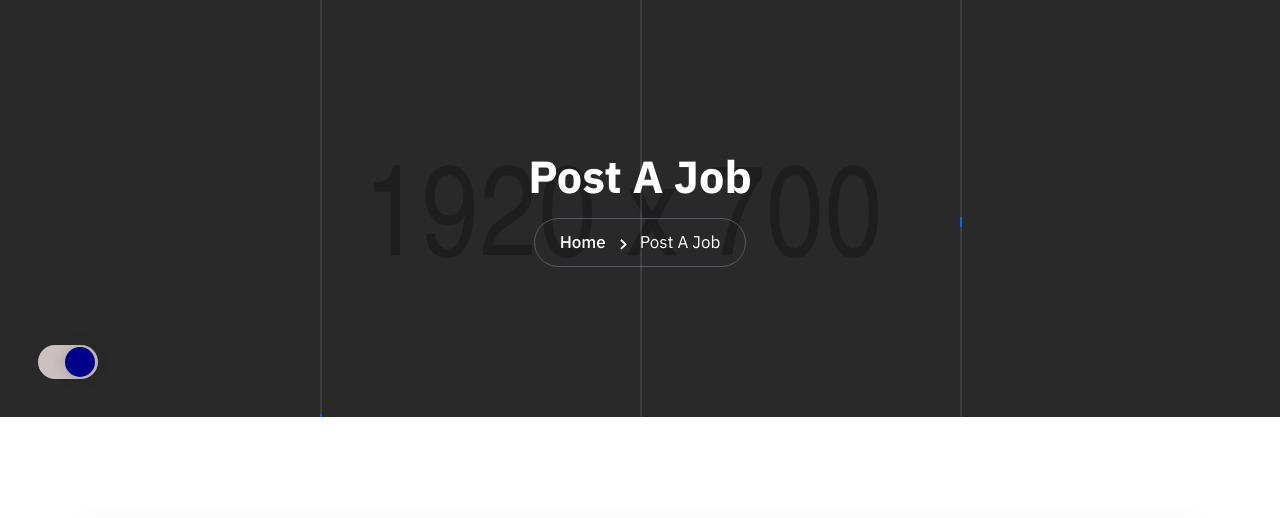
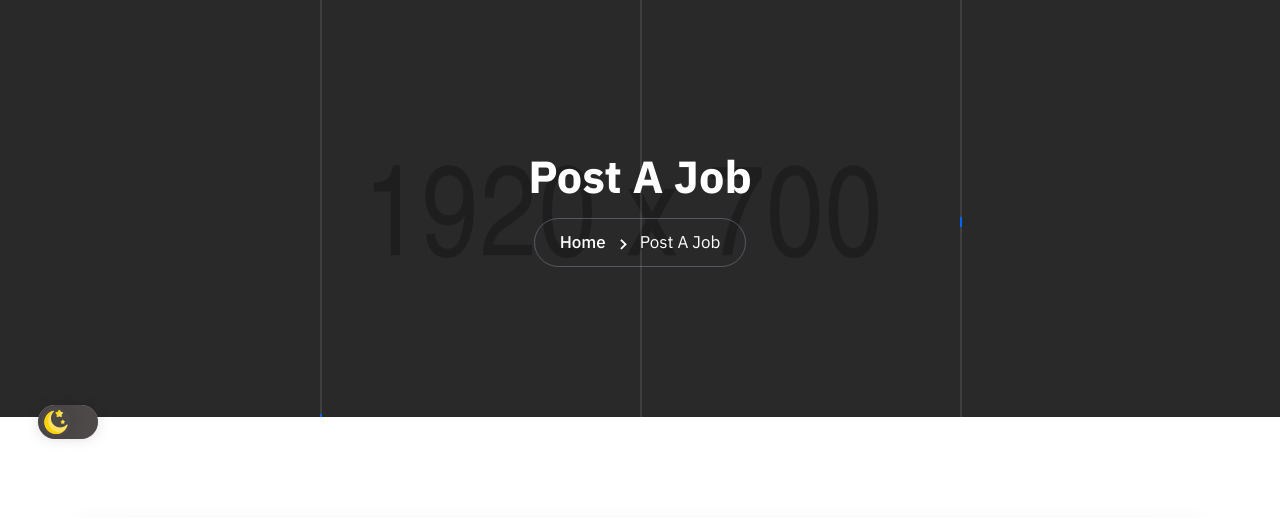
Before and after one commit to Abdulmajid78/check_user, a Django app: page /en/job-list/post in a window 1280 px wide. Shown: the part 341-859 px from the top of the page. Run offline with Django 4.2, Linux system fonts and the light colour scheme; the visitor is signed in with stand-in values (Sample User, id 1); some libraries are stand-ins or nearby versions.

Commit message:
added togler image

```diff
--- a/assets/css/dark.css
+++ b/assets/css/dark.css
@@ -2,7 +2,7 @@
     position: fixed;
     z-index: 1;
     left: 3%;
-    bottom: 80px;
+    bottom: 20px;
 }
 
 .switch-box .switch {
@@ -41,22 +41,15 @@
 .switch-box input:checked + .slider:before {
     -webkit-transform: translateX(24px);
     transform: translateX(24px);
-    background: darkblue !important;
-    background-repeat: no-repeat;
-    background-position: center;
-}
-
-.switch-box .slider.round:before {
-    border-radius: 50%;
+    background: url(../img/sunny.png) center no-repeat;
 }
 
 .switch-box .slider:before {
     position: absolute;
-    content: "";
+    content: '';
     height: 30px;
     width: 30px;
     left: 2.5px;
-    bottom: 4px;
     top: 0;
     bottom: 0;
     margin: auto 0;
@@ -64,7 +57,7 @@
     transition: 0.4s;
     -webkit-box-shadow: 0 0px 15px #2020203d;
     box-shadow: 0 0px 15px #2020203d;
-    background: yellow !important; /* night */
+    background: url(../img/night.png);
     background-repeat: no-repeat;
     background-position: center;
 }
@@ -72,56 +65,6 @@
 /*================================================
 Default CSS
 =================================================*/
-.switch-box {
-    position: fixed;
-    z-index: 1;
-    left: 3%;
-    bottom: 80px;
-}
-
-.switch-box .switch {
-    position: relative;
-    display: inline-block;
-    width: 60px;
-    height: 34px;
-}
-
-.switch-box .switch input {
-    opacity: 0;
-    width: 0;
-    height: 0;
-}
-
-.switch-box .slider {
-    position: absolute;
-    cursor: pointer;
-    top: 0;
-    left: 0;
-    right: 0;
-    bottom: 0;
-    background: #4d4949;
-    -webkit-transition: 0.4s;
-    transition: 0.4s;
-}
-
-.switch-box .slider:before {
-    position: absolute;
-    content: "";
-    height: 30px;
-    width: 30px;
-    left: 2.5px;
-    bottom: 4px;
-    top: 0;
-    bottom: 0;
-    margin: auto 0;
-    -webkit-transition: 0.4s;
-    transition: 0.4s;
-    -webkit-box-shadow: 0 0px 15px #2020203d;
-    box-shadow: 0 0px 15px #2020203d;
-    background: url(assets/img/night.png);
-    background-repeat: no-repeat;
-    background-position: center;
-}
 
 .switch-box input:checked + .slider {
     background-color: #cbc1c1;
@@ -129,14 +72,6 @@
 
 .switch-box input:focus + .slider {
     background-color: #4d4949;
-}
-
-.switch-box input:checked + .slider:before {
-    -webkit-transform: translateX(24px);
-    transform: translateX(24px);
-    background: url(../../assets/img/sunny.png);
-    background-repeat: no-repeat;
-    background-position: center;
 }
 
 .switch-box .slider.round {
--- a/assets/css/responsive.css
+++ b/assets/css/responsive.css
@@ -31,7 +31,7 @@
     position: relative;
   }
   .navbar-area .mean-container .mean-bar {
-    background-color: #010c29;
+    background-color: var(--nav-color);
     padding: 0;
   }
   .navbar-area .mean-container .mean-bar nav .navbar-nav {
--- a/assets/css/style.css
+++ b/assets/css/style.css
@@ -49,7 +49,7 @@
     --body-color: #707070;
     --heading-color: #001935;
     --red-color: #0065FF;
-    --light-red-color: #dfebf6;
+    --light-red-color: #dfebf6; /*kokro rang och*/
     --white-color: #ffffff;
     --nav-color: #818181;
 
@@ -228,7 +228,7 @@
 .navbar-area .main-nav .navbar .navbar-nav .nav-item .dropdown-menu .nav-item .nav-link {
     border-bottom: 1px dashed #4d5877;
     background: rgba(164, 164, 164, 0.8);
-    font-size: 18px !important;
+    font-size: 17px !important;
 }
 
 .navbar-area .main-nav .navbar .navbar-nav .nav-item .dropdown-menu .nav-item .nav-link.active, .navbar-area .main-nav .navbar .navbar-nav .nav-item .dropdown-menu .nav-item .nav-link:hover {
@@ -3966,7 +3966,7 @@
 /* Back To Top CSS End */
 /* Pre-loader CSS Start */
 .loader-content {
-    background: var(--heading-color);
+    background: black;
     height: 100%;
     width: 100%;
     position: fixed;
--- a/assets/js/custom.js
+++ b/assets/js/custom.js
@@ -172,7 +172,9 @@
 
 
     // Switch Btn
-	$('body').append("<div class='switch-box'><label id='switch' class='switch'><input type='checkbox' onchange='toggleTheme()' id='slider'><span class='slider round'></span></label></div>");
+	$('body').append("<div class='switch-box'><label id='switch' class='switch'>" +
+        "<input type='checkbox' onchange='toggleTheme()' id='slider'>" +
+        "<span class='slider round'></span></label></div>");
 
 }(jQuery));
 
--- a/templates/layouts/base.html
+++ b/templates/layouts/base.html
@@ -67,6 +67,14 @@
 
 {% include 'layouts/footer.html' %}
 
+<div class="switch-box">
+        <label id="switch" class="switch">
+            <input type="checkbox"
+                   onchange="toggleTheme()"
+                   id="slider">
+            <span class="slider round"></span>
+        </label>
+    </div>
 
 <!-- Back To Top Start -->
 <div class="top-btn">
--- a/templates/layouts/navbar.html
+++ b/templates/layouts/navbar.html
@@ -38,10 +38,13 @@
                                        class="nav-link">{% trans 'Find An employee' %}</a>
                                 </li>
 
-                                <li class="nav-item">
-                                    <a href="{% url 'users:add_employee' %}"
-                                       class="nav-link">{% trans 'Add employee' %}</a>
-                                </li>
+                                {% if  request.user.is_authenticated %}
+                                    <li class="nav-item">
+                                        <a href="{% url 'users:add_employee' %}"
+                                           class="nav-link">{% trans 'Add employee' %}</a>
+                                    </li>
+                                {% endif %}
+
                                 <li class="nav-item">
                                     <a href="{% url 'jobs:post-job' %}" class="nav-link">{% trans 'Post A Job' %}</a>
 
```
Also changed, not shown: templates/index.html (+1 -8 lines), assets/img/night.jpg (deleted), assets/img/night.png (added), assets/img/sunny.png (renamed from assets/img/sunny.jpg), 1 other file.
